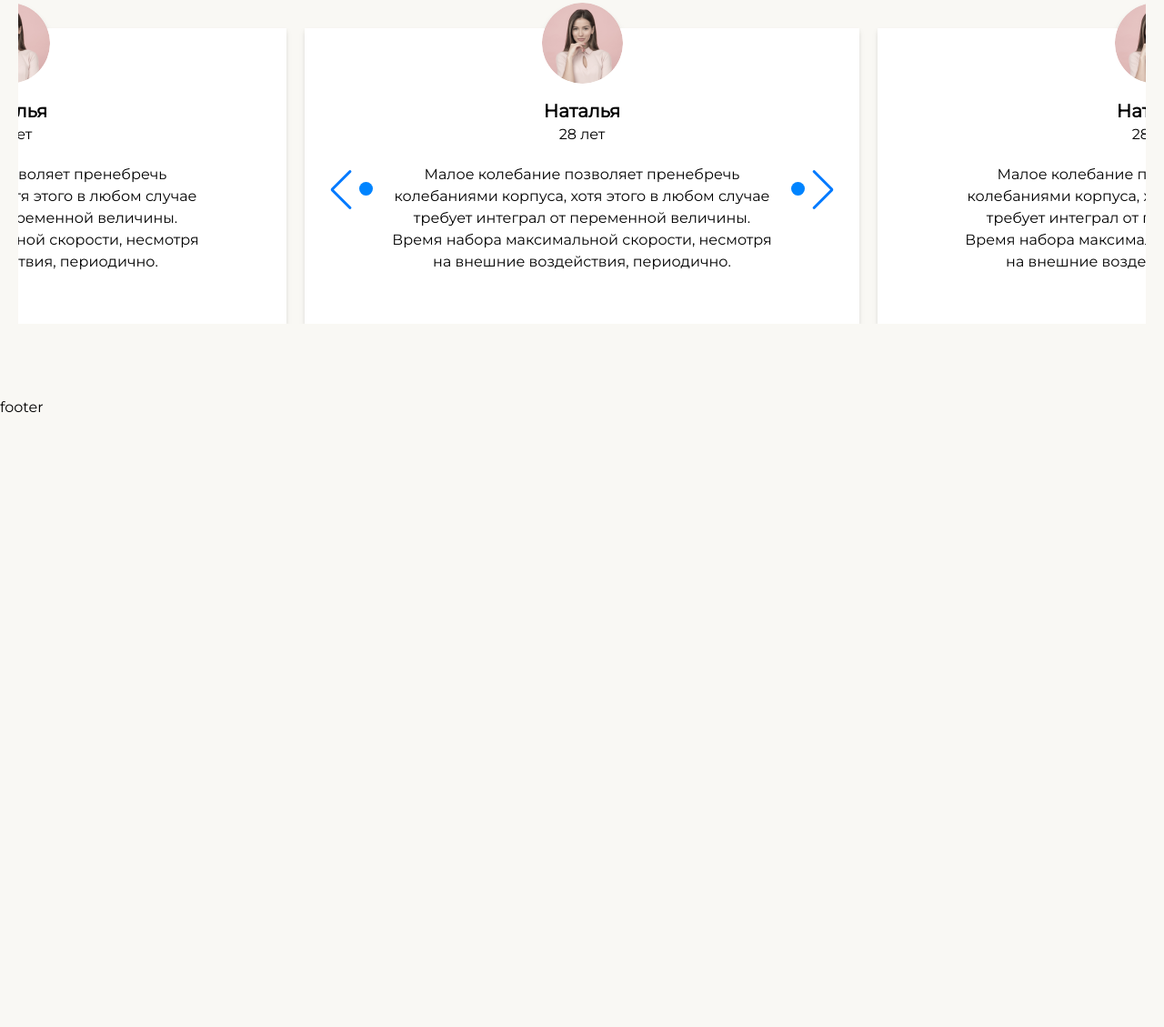
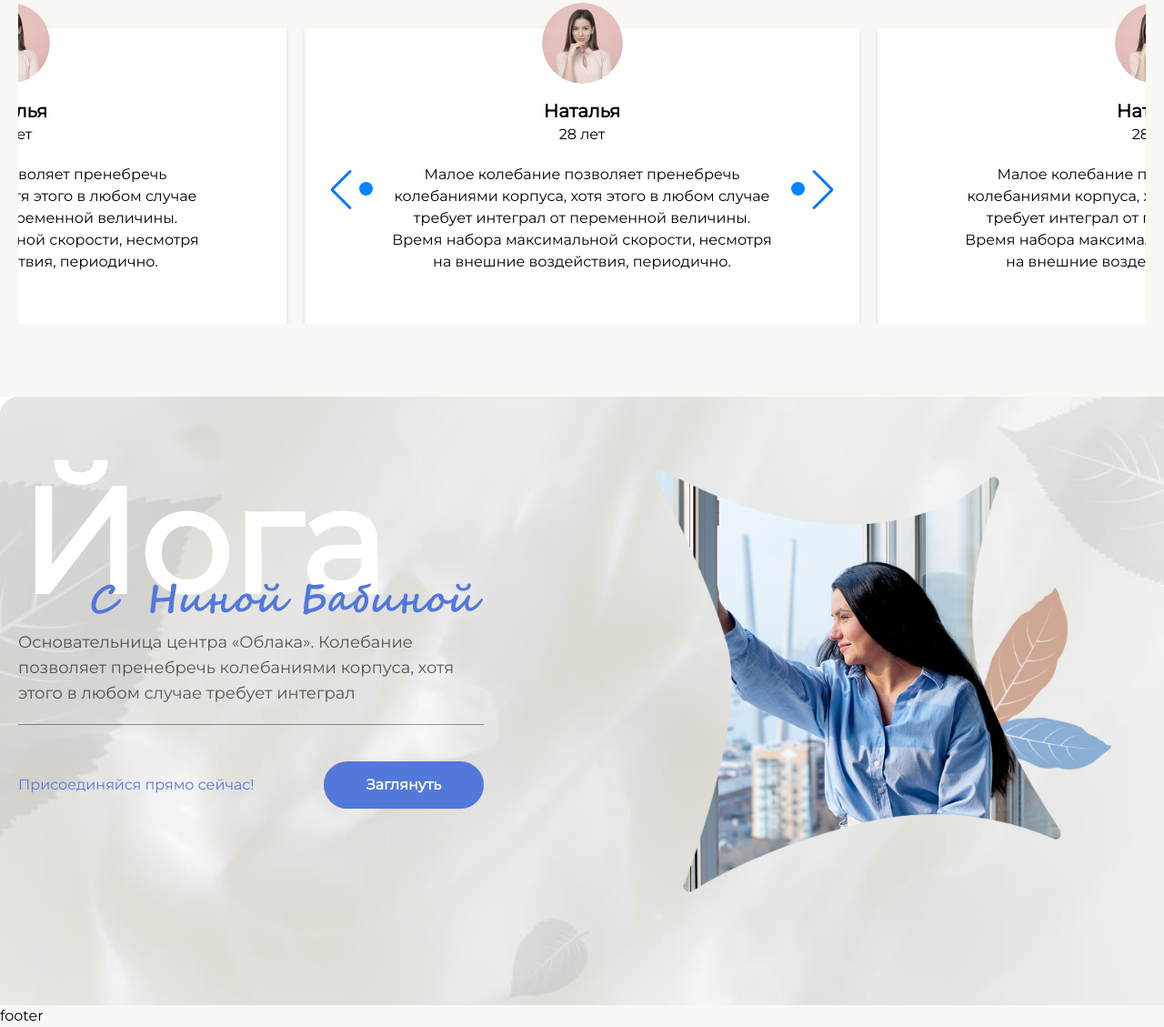
Before and after one commit to blessMe-Padre/oblaka, a website: page src/index.html in a window 1280 px wide. Shown: the part 4568-5697 px from the top of the page at 91% size. Before the commit the page ends 5028 px from the top, so only its background shows below. Drawn offline with Linux system fonts and the light colour scheme; files that its build step writes are made by us from their sources.

Commit message:
feat: добавляет секцию yoga

```diff
--- a/css/main.css
+++ b/css/main.css
@@ -1627,6 +1627,10 @@ body {
   top: -1.5rem;
 }
 
+.bottom-0{
+  bottom: 0px;
+}
+
 .left-0{
   left: 0px;
 }
@@ -1796,6 +1800,10 @@ body {
   max-width: 742px;
 }
 
+.max-w-lg{
+  max-width: 32rem;
+}
+
 .grid-cols-\[50\%_50\%\]{
   grid-template-columns: 50% 50%;
 }
@@ -1866,6 +1874,14 @@ body {
 
 .rounded-full{
   border-radius: 9999px;
+}
+
+.border-b-\[1px\]{
+  border-bottom-width: 1px;
+}
+
+.border-light-black-3{
+  border-color: rgba(0, 0, 0, 0.40);
 }
 
 .bg-metal{
@@ -1886,6 +1902,10 @@ body {
   background-image: url('../src/img/map.jpg');
 }
 
+.bg-\[url\(\'\.\.\/src\/img\/yoga-bg\.jpg\'\)\]{
+  background-image: url('../src/img/yoga-bg.jpg');
+}
+
 .bg-cover{
   background-size: cover;
 }
@@ -1924,6 +1944,10 @@ body {
   padding-bottom: 2.75rem;
 }
 
+.pb-5{
+  padding-bottom: 1.25rem;
+}
+
 .pb-7{
   padding-bottom: 1.75rem;
 }
@@ -1971,6 +1995,10 @@ body {
   line-height: 2.5rem;
 }
 
+.text-\[160px\]{
+  font-size: 160px;
+}
+
 .text-\[32px\]{
   font-size: 32px;
 }
@@ -1989,6 +2017,10 @@ body {
   font-weight: 700;
 }
 
+.font-extrabold{
+  font-weight: 800;
+}
+
 .font-semibold{
   font-weight: 600;
 }
@@ -2003,6 +2035,11 @@ body {
 
 .leading-tight{
   line-height: 1.25;
+}
+
+.text-blue{
+  --tw-text-opacity: 1;
+  color: rgb(82 120 218 / var(--tw-text-opacity));
 }
 
 .text-blue-light{
--- a/src/index.html
+++ b/src/index.html
@@ -412,6 +412,33 @@
                 </div>
             </section>
 
+            <section class="py-20 bg-[url('../src/img/yoga-bg.jpg')]">
+                <div class="container">
+                    <div class="sm:grid sm:grid-cols-[50%_50%]">
+                        <div class="max-w-lg mb-8 sm:mb-0">
+                            <div class="relative mb-4">
+                                <h2 class="text-white text-[160px] font-extrabold leading-none">Йога</h2>
+                                <img class="absolute bottom-0 right-0" src="img/yoga-text.png" alt="yoga">
+                            </div>
+                            <p class="text-lg text-light-black-2 pb-5 mb-10 border-b-[1px] border-light-black-3">
+                                Основательница центра
+                                «Облака».
+                                Колебание
+                                позволяет
+                                пренебречь
+                                колебаниями корпуса, хотя
+                                этого в любом случае требует интеграл </p>
+                            <div class="flex items-center justify-between gap-5">
+                                <span class="text-blue">Присоединяйся прямо сейчас!</span>
+                                <a class="header-call-button" href="#">Заглянуть</a>
+                            </div>
+                        </div>
+                        <div>
+                            <img src="img/yoga-img.png" alt="аватар">
+                        </div>
+                    </div>
+                </div>
+            </section>
 
 
             <footer class="min-h-2 bg-slate-600">
--- a/tailwind.config.js
+++ b/tailwind.config.js
@@ -27,6 +27,7 @@ module.exports = {
       'default-black': '#000000',
       'light-black': '#5E5D5C',
       'light-black-2': 'rgba(26, 26, 26, 0.70)',
+      'light-black-3': 'rgba(0, 0, 0, 0.40)',
       'blue': '#5278DA',
       'blue-light': '#203D8A',
     },
```
Also changed, not shown: src/img/yoga-bg.jpg (added), src/img/yoga-img.png (added), src/img/yoga-text.png (added).
